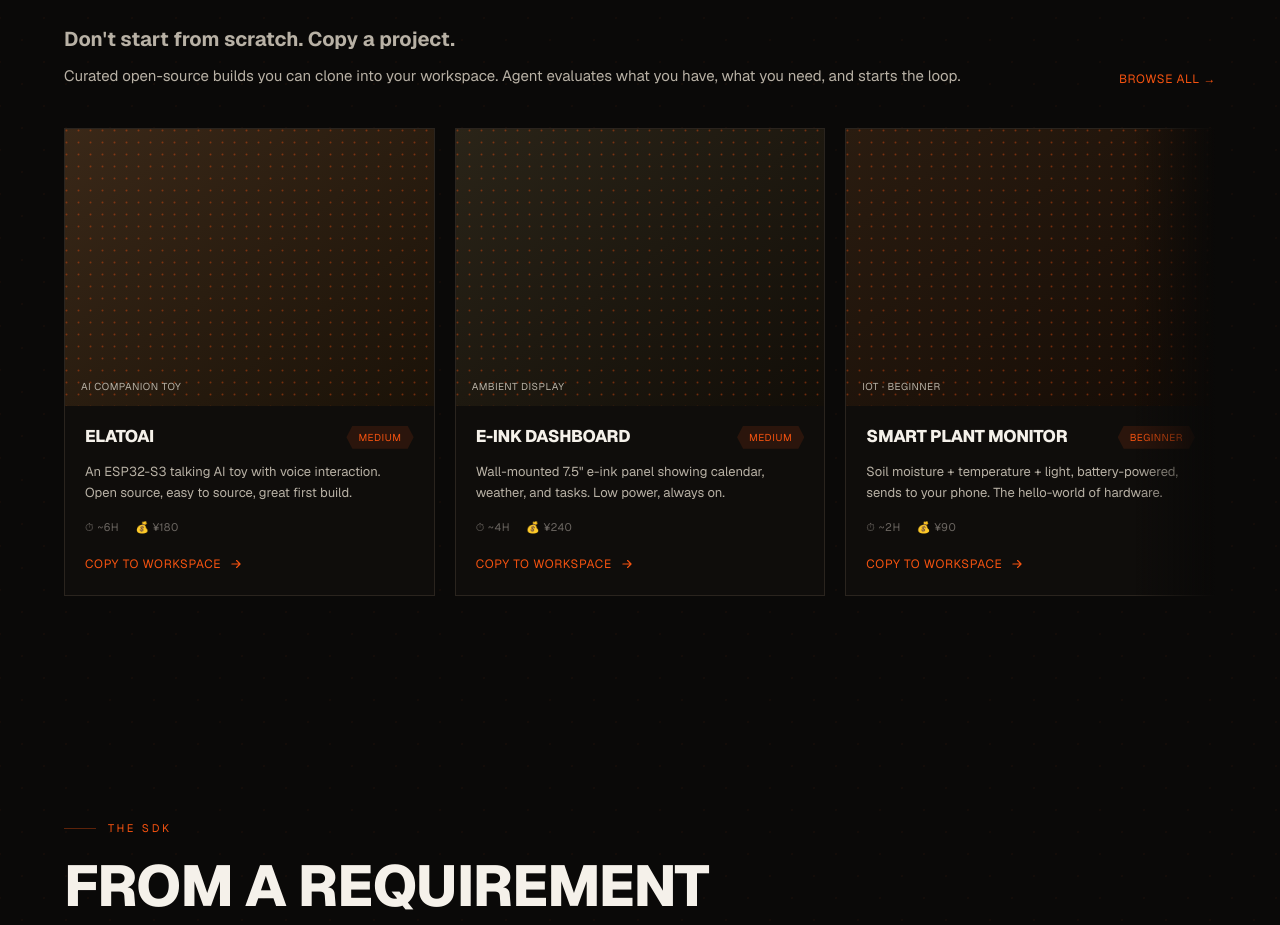
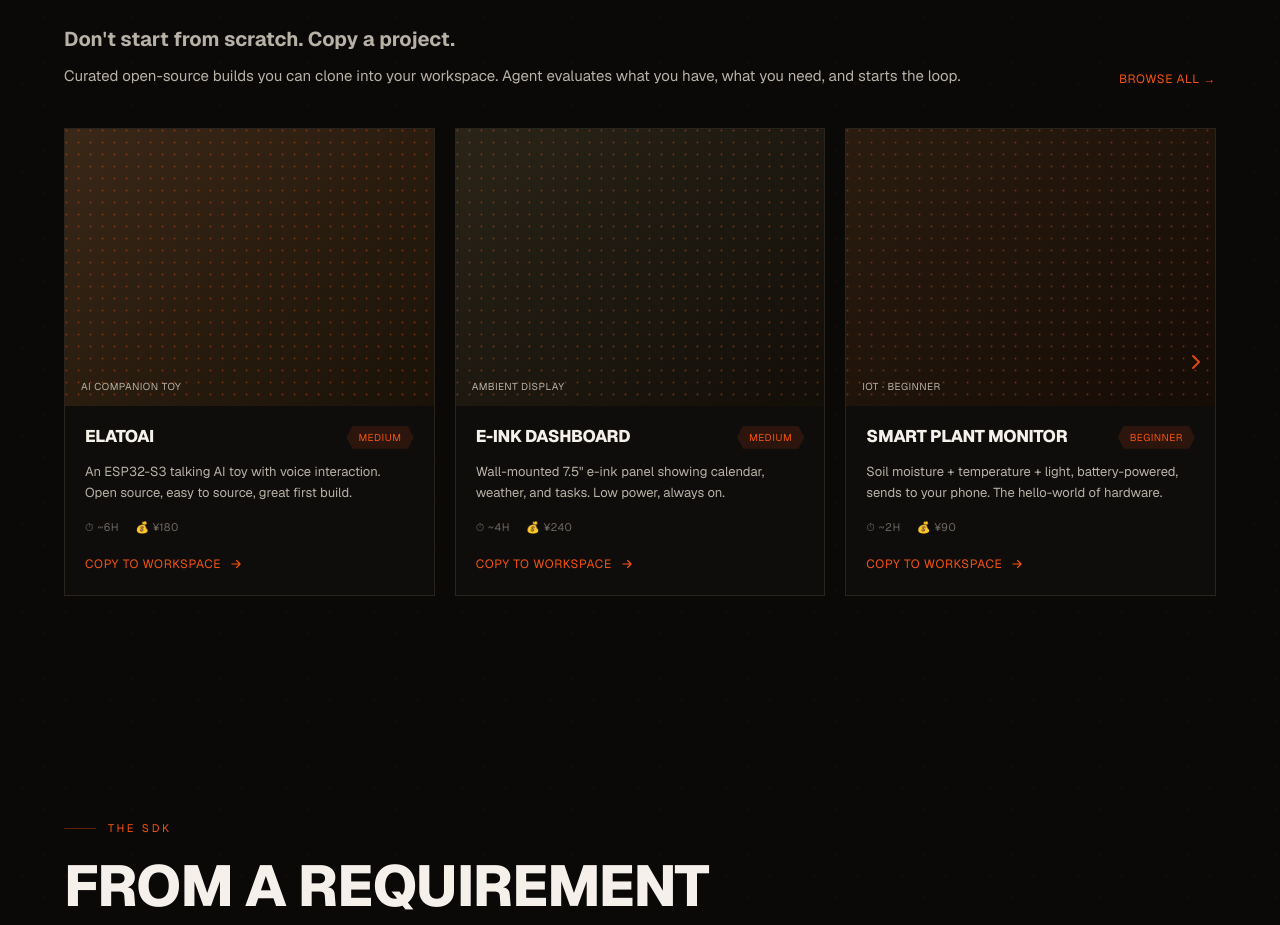
Before and after one commit to Conn-Ho/grounded-site, a Next.js app: page / in a window 1280 px wide. Shown: the part 3106-4031 px from the top of the page. Built offline with nearby package versions, Linux system fonts and the light colour scheme; no server answers.

Commit message:
feat: add transparent scroll-right button with breathing arrow to GalleryHunt

```diff
--- a/app/globals.css
+++ b/app/globals.css
@@ -168,3 +168,69 @@ body {
 .marquee {
   animation: marquee 40s linear infinite;
 }
+
+/* ── 超宽屏响应式容器 ── */
+.container-wide {
+  margin-inline: auto;
+  width: 100%;
+  max-width: 1400px;
+  padding-left: 1.5rem;
+  padding-right: 1.5rem;
+}
+
+@media (min-width: 768px) {
+  .container-wide {
+    padding-left: 2.5rem;
+    padding-right: 2.5rem;
+  }
+}
+
+@media (min-width: 1024px) {
+  .container-wide {
+    padding-left: 4rem;
+    padding-right: 4rem;
+  }
+}
+
+@media (min-width: 2400px) {
+  .container-wide {
+    max-width: 1600px;
+  }
+}
+
+@media (min-width: 2560px) {
+  .container-wide {
+    max-width: 2000px;
+  }
+}
+
+@media (min-width: 3440px) {
+  .container-wide {
+    max-width: 2400px;
+  }
+}
+
+/* ── Hero 响应式画框比例 ── */
+.hero-frame {
+  aspect-ratio: 16 / 9;
+}
+
+@media (min-width: 2400px) {
+  .hero-frame {
+    aspect-ratio: 2 / 1;
+  }
+}
+
+@media (min-width: 2560px) {
+  .hero-frame {
+    aspect-ratio: 21 / 9;
+  }
+}
+
+@keyframes breathe {
+  0%, 100% { opacity: 0.3; }
+  50% { opacity: 0.9; }
+}
+.animate-breathe {
+  animation: breathe 2.5s ease-in-out infinite;
+}
--- a/components/sections/GalleryHunt.tsx
+++ b/components/sections/GalleryHunt.tsx
@@ -1,6 +1,6 @@
 "use client";
 
-import { useRef } from "react";
+import { useRef, useState, useEffect } from "react";
 import type { Dict } from "@/lib/i18n";
 import type { HuntItem } from "@/lib/hunt";
 
@@ -20,6 +20,35 @@ export default function GalleryHunt({
   huntItems: HuntItem[];
 }) {
   const scrollRef = useRef<HTMLDivElement>(null);
+  const [canScrollRight, setCanScrollRight] = useState(false);
+
+  useEffect(() => {
+    const el = scrollRef.current;
+    if (!el) return;
+
+    function check() {
+      setCanScrollRight(el!.scrollLeft + el!.clientWidth < el!.scrollWidth - 1);
+    }
+
+    el.addEventListener("scroll", check, { passive: true });
+    const ro = new ResizeObserver(() => check());
+    ro.observe(el);
+    check();
+
+    return () => {
+      el.removeEventListener("scroll", check);
+      ro.disconnect();
+    };
+  }, []);
+
+  function handleScrollRight() {
+    if (!scrollRef.current) return;
+    const card = scrollRef.current.firstElementChild;
+    if (!card) return;
+    const cardWidth = card.getBoundingClientRect().width;
+    const gap = 20; // gap-5
+    scrollRef.current.scrollBy({ left: cardWidth + gap, behavior: "smooth" });
+  }
 
   function handleWheel(e: React.WheelEvent) {
     if (!scrollRef.current) return;
@@ -29,7 +58,7 @@ export default function GalleryHunt({
 
   return (
     <section id="gallery" className="snap-section relative flex flex-col justify-center py-24 md:py-28">
-      <div className="mx-auto w-full max-w-[1400px] px-6 md:px-10 lg:px-16">
+      <div className="container-wide">
 
         {/* ── 头部 ── */}
         <div className="mb-10 flex items-end justify-between gap-8">
@@ -61,7 +90,24 @@ export default function GalleryHunt({
 
         {/* ── 横向滚动：默认展示 3 张，后续卡片滚动可见 ── */}
         <div className="relative">
-          <div className="pointer-events-none absolute right-0 top-0 bottom-0 w-20 z-10 bg-gradient-to-l from-[var(--background)] to-transparent" />
+          {canScrollRight && (
+            <button
+              onClick={handleScrollRight}
+              aria-label="向右滚动"
+              className="absolute right-0 top-0 bottom-0 z-20 flex items-center justify-center w-10 bg-transparent border-0 outline-none cursor-pointer group"
+            >
+              <svg
+                width="24"
+                height="24"
+                viewBox="0 0 24 24"
+                fill="none"
+                className="animate-breathe text-[color:var(--accent)] transition-all group-hover:scale-110"
+                aria-hidden
+              >
+                <path d="M9 6l6 6-6 6" stroke="currentColor" strokeWidth="2" strokeLinecap="round" strokeLinejoin="round" />
+              </svg>
+            </button>
+          )}
           <div
             ref={scrollRef}
             onWheel={handleWheel}
```
